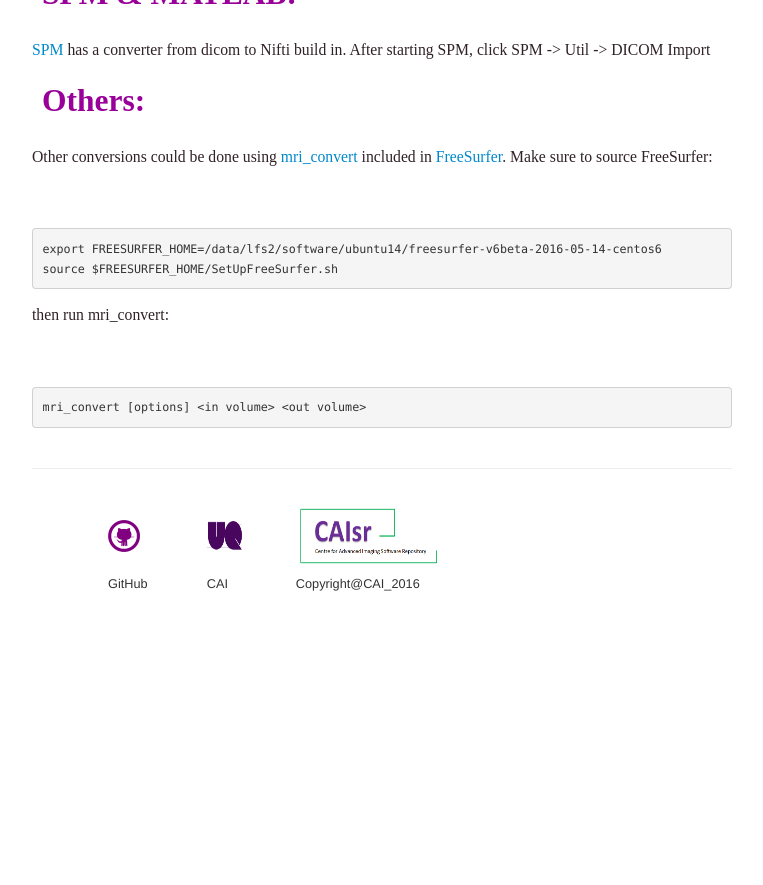
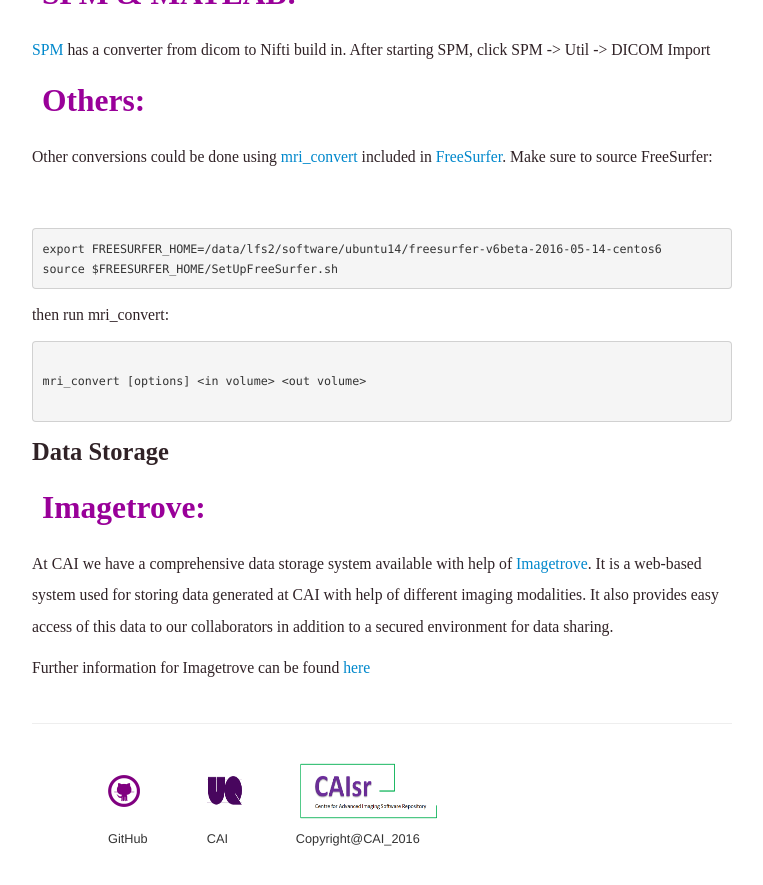
Before and after one commit to CAIsr/CAIsr.github.io, a Jekyll site: the page built from pages/data_conversion.md, in a window 1280 px wide and 900 px high, scrolled down 671 px. Shown: the top 885 px of the window, without its empty margins (258-1021 px from the left). Built offline with Jekyll 4.4.1, drawn with Linux system fonts in a browser that asks for light colours; before the commit the page ends 1316 px from its top, so only the background shows below that.

Commit message:
Update data_conversion.md
Adding Image trove to data page

````diff
--- a/pages/data_conversion.md
+++ b/pages/data_conversion.md
@@ -47,9 +47,22 @@ export FREESURFER_HOME=/data/lfs2/software/ubuntu14/freesurfer-v6beta-2016-05-14
 source $FREESURFER_HOME/SetUpFreeSurfer.sh
 ```
 then run mri_convert:
+
+
+
+```shell
+
+mri_convert [options] <in volume> <out volume>
+
+```
+
+### Data Storage
+
 <dl>
-<dd> <br> </dd>
+<dd> <h2 style="color:#990099;"> Imagetrove: </h2> </dd>
 </dl>
-```shell
-mri_convert [options] <in volume> <out volume>
-```
+
+At CAI we have a comprehensive data storage system available with help of [Imagetrove](https://projects.ands.org.au/id/ERIC08). It is a web-based system used for
+storing data generated at CAI with help of different imaging modalities. It also provides easy access of this data to our collaborators in addition to a secured environment for data sharing.
+
+Further information for Imagetrove can be found [here]()
````
